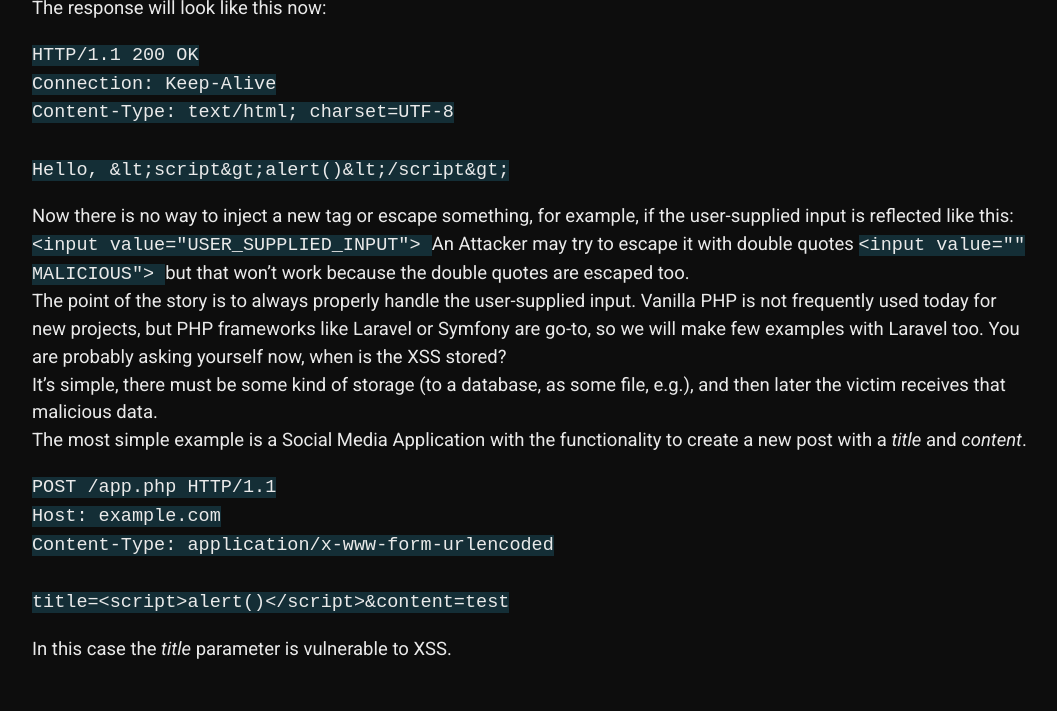
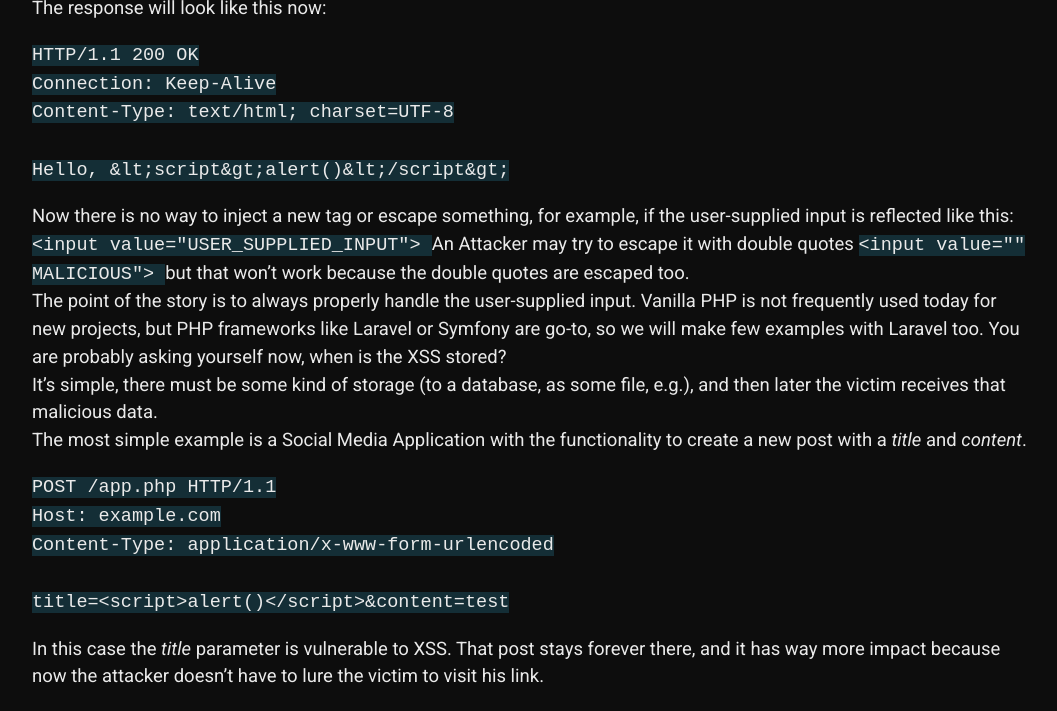
Before and after one commit to 20kilograma/blog, a Jekyll site: the page built from php-sec.md, in a window 1280 px wide and 900 px high, scrolled down 2954 px, cut to the strip 189-900 px from the top of the window. Shown: the whole strip, without its empty margins (108-1165 px from the left). Built offline with Jekyll 4.4.1, drawn with Linux system fonts in a browser that asks for light colours; some web fonts are replaced; our own code applies the rules of GitHub Pages for plain Markdown files; before the commit the page ends 3826 px from its top, so only the background shows below that.

Commit message:
Update php-sec.md

```diff
--- a/php-sec.md
+++ b/php-sec.md
@@ -85,4 +85,4 @@ Content-Type: application/x-www-form-urlencoded<br><br>
 title=&lt;script>alert()&lt;/script>&content=test<br>
 </code>
 
-In this case the <i>title</i> parameter is vulnerable to XSS.
+In this case the <i>title</i> parameter is vulnerable to XSS. That post stays forever there, and it has way more impact because now the attacker doesn't have to lure the victim to visit his link.
```
